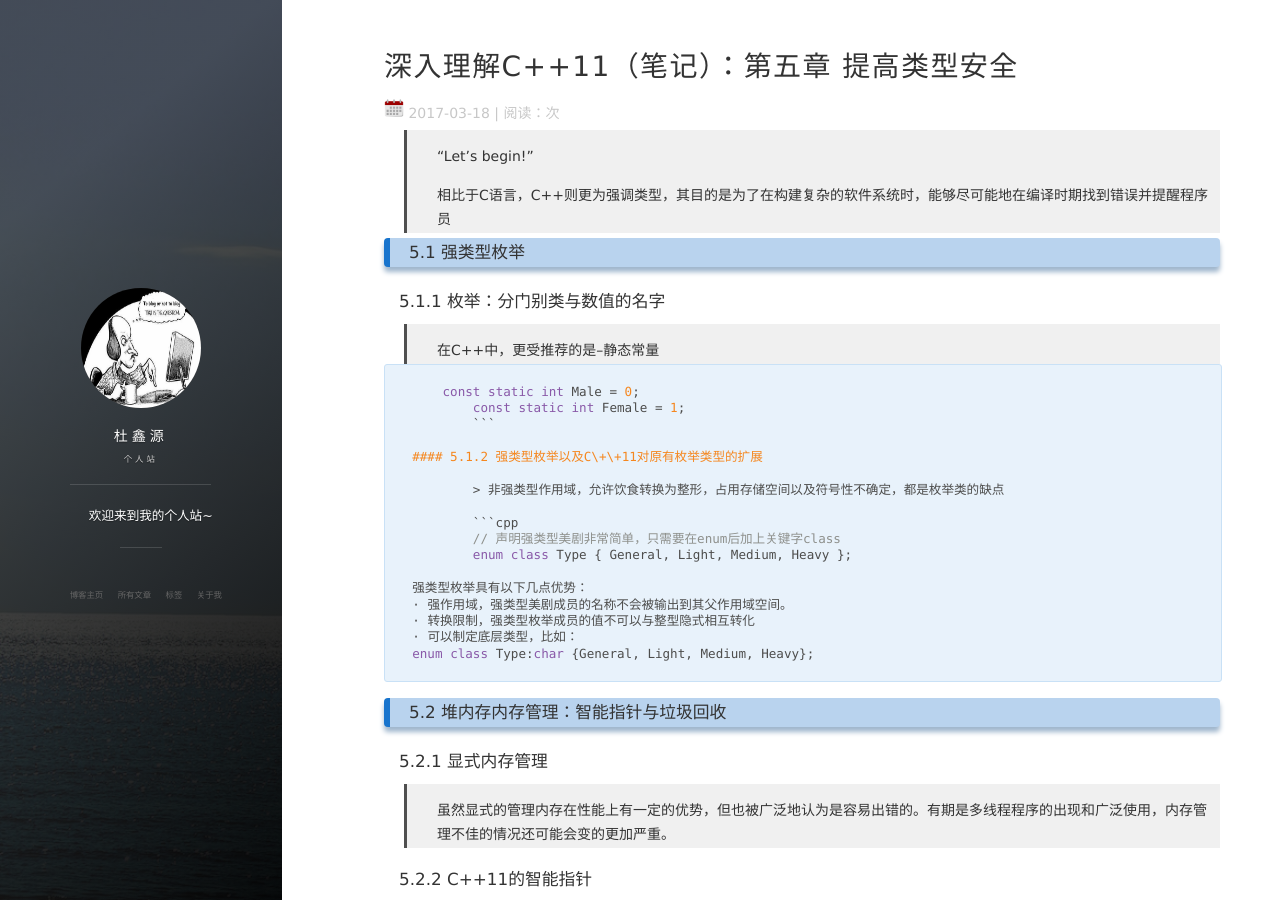
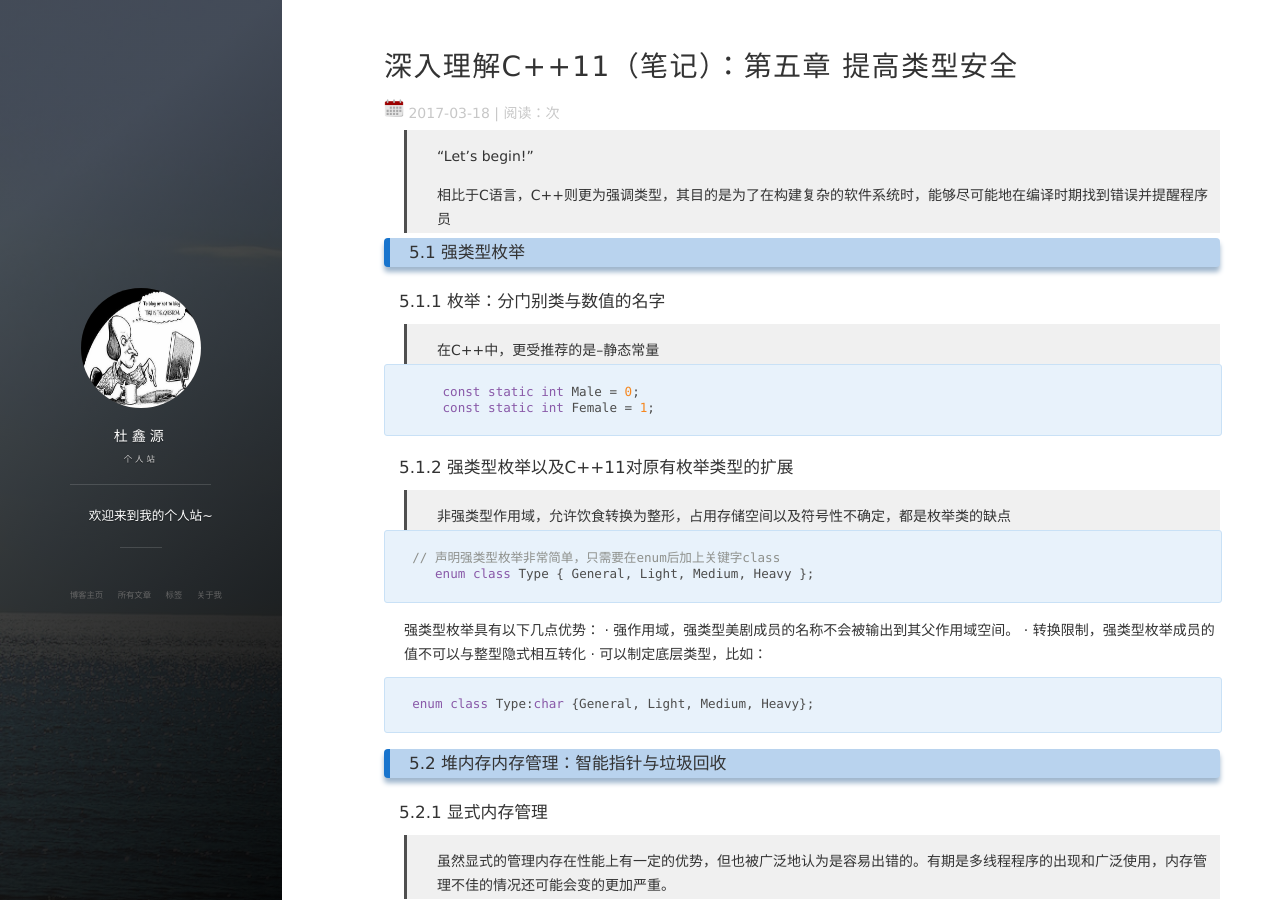
Before and after one commit to Dxyuan/Dxyuan.github.io, a Jekyll site: the page built from _posts/2017-03-18-cpp11-05.markdown, in a window 1280 px wide and 900 px high. Built offline with Jekyll 4.4.1, drawn with Linux system fonts in a browser that asks for light colours; nearby versions of some CDN libraries; comment, search, counter and statistics services are not loaded.

Commit message:
Update 2017-03-18-cpp11-05.markdown

````diff
--- a/_posts/2017-03-18-cpp11-05.markdown
+++ b/_posts/2017-03-18-cpp11-05.markdown
@@ -20,21 +20,22 @@ tags:
 
 ```cpp
     const static int Male = 0;
-        const static int Female = 1;
-        ```
+    const static int Female = 1;
+```
 
 #### 5.1.2 强类型枚举以及C\+\+11对原有枚举类型的扩展
 
-        > 非强类型作用域，允许饮食转换为整形，占用存储空间以及符号性不确定，都是枚举类的缺点
+> 非强类型作用域，允许饮食转换为整形，占用存储空间以及符号性不确定，都是枚举类的缺点
 
-        ```cpp
-        // 声明强类型美剧非常简单，只需要在enum后加上关键字class
-        enum class Type { General, Light, Medium, Heavy };
-
+```cpp
+// 声明强类型枚举非常简单，只需要在enum后加上关键字class
+   enum class Type { General, Light, Medium, Heavy };
+```
 强类型枚举具有以下几点优势：
 · 强作用域，强类型美剧成员的名称不会被输出到其父作用域空间。
 · 转换限制，强类型枚举成员的值不可以与整型隐式相互转化
 · 可以制定底层类型，比如：
+```cpp
 enum class Type:char {General, Light, Medium, Heavy};
 ```
 
````
